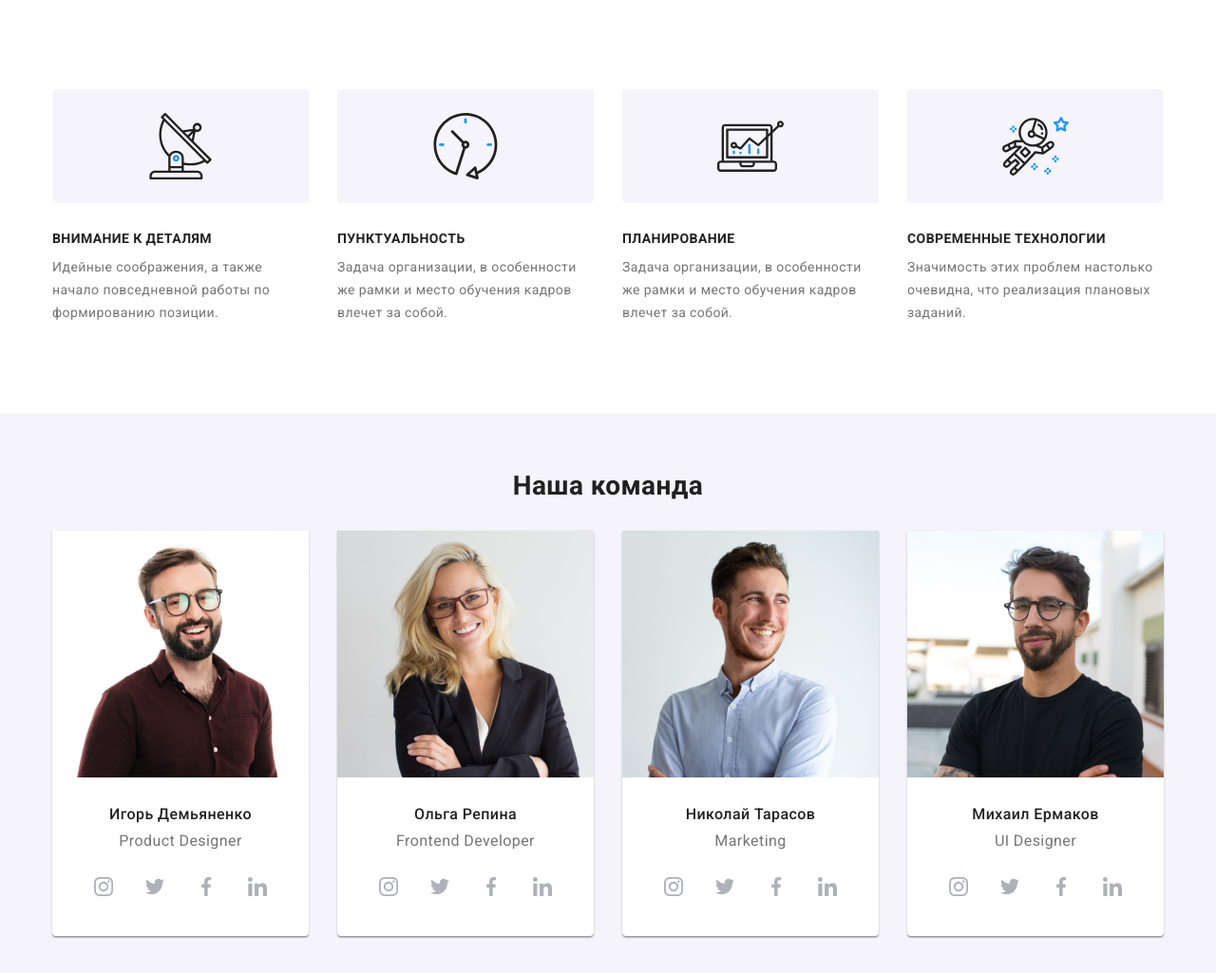
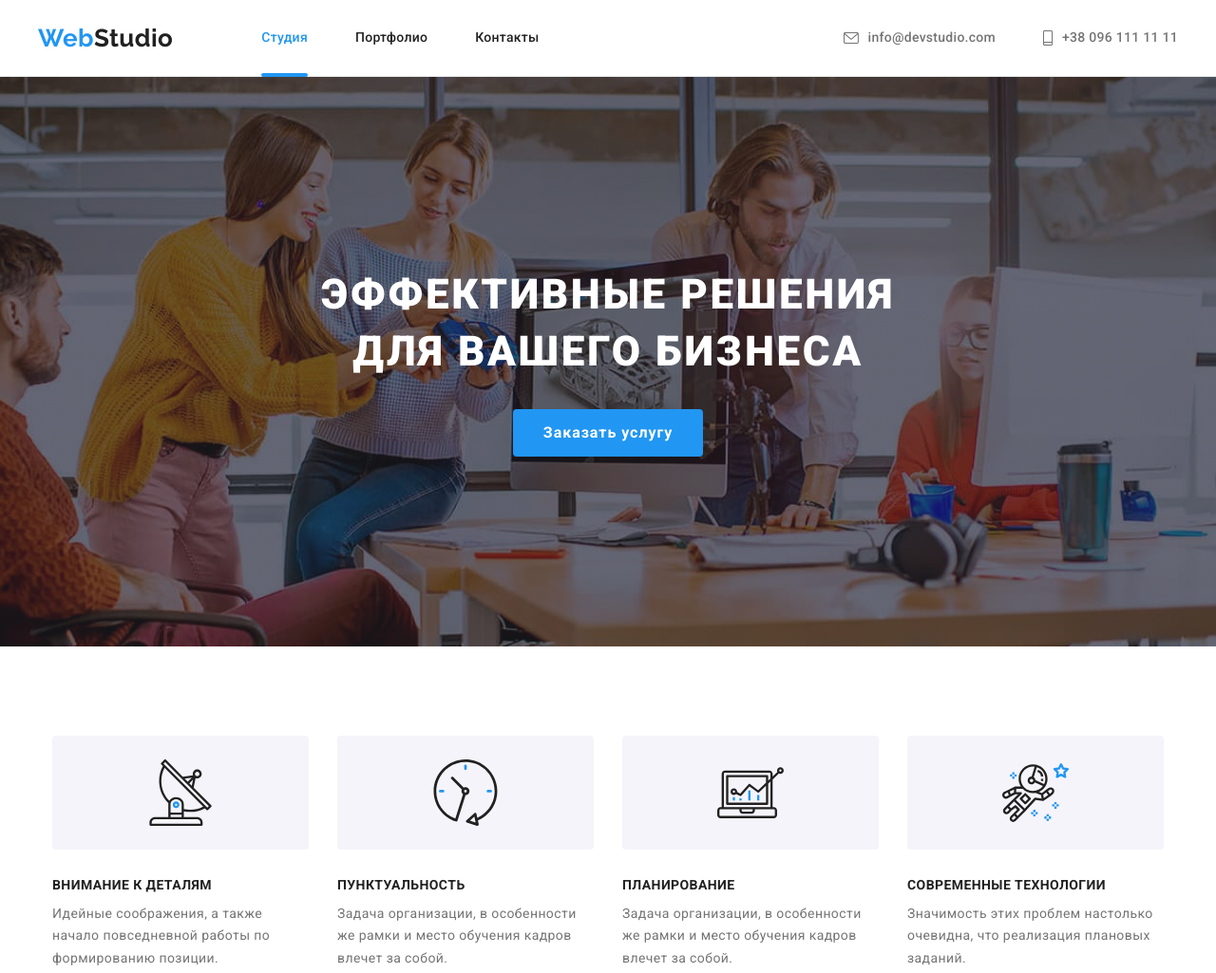
Before and after one commit to santr1901/goit-markup-hw-08, a plain HTML site: page index.html in a window 1280 px wide. Shown: the top 1025 px of the page at 95% size. Drawn offline with nearby package versions, Linux system fonts and the light colour scheme.

Commit message:
half header

```diff
--- a/index.html
+++ b/index.html
@@ -16,7 +16,7 @@
     <link rel="stylesheet" href="./css/main.min.css">
   </head>
   <body>
-    <!-- <header class="header">
+    <header class="header">
       <div class="container header__container">
       <a class="link logo" href="index.html">Web<span class="logo__header">Studio</span></a>
 
@@ -49,15 +49,15 @@
 
       </ul>
     </div>
-    </header> -->
+    </header>
     <main class="main">
-      <!-- <section class="service">
+      <section class="service">
         <div class="container service__items">
         <h1 class="service-title">ЭФФЕКТИВНЫЕ РЕШЕНИЯ ДЛЯ ВАШЕГО БИЗНЕСА</h1>
           <button class="service-btn" type="button" data-modal-open>Заказать услугу</button>
 
         </div>
-      </section> -->
+      </section>
 
       <section class="advantage section">
         <div class="container">
@@ -124,7 +124,7 @@
         </ul>
       </div>
       </section>
-      <!-- <section class="work">
+      <section class="work">
         <div class="container work-items">
         <h2 class="main-title">Чем мы занимаемся</h2>
         <ul class="list work-list">
@@ -142,7 +142,7 @@
           </li>
         </ul>
         </div>
-      </section> -->
+      </section>
       <section class="team section">
         <div class="container team-items">
         <h2 class="main-title">Наша команда</h2>
--- a/sass/components/_logo.scss
+++ b/sass/components/_logo.scss
@@ -1,10 +1,14 @@
 .logo{
     font-family: 'Raleway', sans-serif;
     font-weight: 700;
-    font-size: 26px;
-    line-height: 1.19;
+    font-size: 24px;
+    line-height: 1.16;
     color: var(--accent-color);
     display: flex;
+    @media screen and (min-width: 1200px) {
+      font-size: 26px;
+    line-height: 1.19;
+    }
     }
 
     .logo__header {
--- a/sass/layout/_header.scss
+++ b/sass/layout/_header.scss
@@ -1,10 +1,21 @@
 .header{
+
     border-bottom: 1px solid var(--header-line-color);
   }
 
   .header__container {
+    padding: 16px 0 16px 15px;
+
+    @media screen and (min-width: 768px) {
+      padding: 0px 15px 0px 15px;
       display: flex;
       align-items: center;
+    }
+
+    @media screen and (min-width: 1200px) {
+      padding: 0;
+    }
+
   }
 
 
@@ -17,7 +28,19 @@
   }
 
   .header__nav {
+    display: none;
+    @media screen and (min-width: 768px) and (max-width: 1199px) {
+      display: flex;
+      padding-top: 32px;
+      padding-bottom: 32px;
+      margin-left: 88px;
+      margin-right: 84px;
+    }
+    @media screen and (min-width: 1200px) {
+      display: flex;
       margin-left: 93px;
+    }
+
   }
 
   .header__nav-list {
@@ -26,20 +49,28 @@
   }
 
   .header__link{
+    @media screen and (min-width: 768px) {
+    font-size: 12px;
     font-weight: 500;
     line-height: 1.14;
     letter-spacing: 0.02em;
-  padding-top: 32px;
-  padding-bottom: 32px;
     display: block;
     display: flex;
     align-items: center;
     position: relative;
+    }
+    @media screen and (min-width: 1200px) {
+      font-size: inherit;
+      padding-top: 32px;
+      padding-bottom: 32px;
+    }
+
   transition: color var(--transition-time) var(--transition-function);
 
   &:hover, &:focus {
     color: var(--accent-color);
   }
+
   }
 
   .header__contack-icon {
@@ -48,6 +79,7 @@
   }
   .current
   {
+    @media screen and (min-width: 768px) {
       color: var(--accent-color);
       &::after {
         content: '';
@@ -56,18 +88,40 @@
         height: 4px;
         background-color: var(--accent-color);
         position:absolute;
-      bottom: -1px;
+        bottom: -32px;
         left: 0;
         border-radius: 2px;
     }
   }
 
+    @media screen and (min-width: 1200px) {
+    &::after {
+      bottom: -1px;
+    }
+    }
+
+  }
+
 
   .header__contacts {
+    display: none;
+
+    @media screen and (min-width: 768px) and (max-width:1199px){
+      display: flex;
+      flex-direction: column;
+
+      }
+
+    @media screen and (min-width: 1200px){
     display: flex;
     margin-left: auto;
     }
 
+  }
+
   .header__contact-item:not(:last-child) {
+    @media screen and (min-width: 1200px) {
       margin-right: 50px;
     }
+
+  }
--- a/sass/layout/_service.scss
+++ b/sass/layout/_service.scss
@@ -1,4 +1,6 @@
 .service {
+    width: 100%;
+    height: 100%;
     background-color: var(--bkground-color-one);
     background-image: linear-gradient(
       var(--gradient-service),
@@ -18,13 +20,20 @@
   }
 
   .service-title {
+    font-style: normal;
     font-weight: 900;
-  font-size: 44px;
-  line-height: 1.36;
+    font-size: 26px;
+    line-height: 1.62;
     text-align: center;
     letter-spacing: 0.06em;
     text-transform: uppercase;
     color: var(--third-color);
+    max-width: 360px;
     margin-bottom: 30px;
+
+  @media screen and (min-width: 1200px) {
+    font-size: 44px;
+    line-height: 1.36;
     max-width: 696px;
   }
+  }
--- a/sass/layout/_work.scss
+++ b/sass/layout/_work.scss
@@ -1,30 +1,34 @@
 .work {
-
+  display: none;
+  @media screen and (min-width: 1200px) {
+    display: flex;
     padding-bottom: 94px;
-
+    }
   }
 
   .work-list {
-
+      @media screen and (min-width: 1200px) {
          display: flex;
         flex-wrap: wrap;
         margin-left: -30px;
         margin-top: -30px;
+      }
 
     }
 
 
   .work-item {
-
+    @media screen and (min-width: 1200px) {
       margin-left: 30px;
       margin-top: 30px;
       flex-basis: calc(100%/3 - 30px);
       position: relative;
+    }
 
   }
 
   .work-name {
-
+    @media screen and (min-width: 1200px) {
       background-color: var(--work-name-bg);
       position: absolute;
       width: 100%;
@@ -35,8 +39,13 @@
       align-items: center;
     }
 
+  }
+
   .work-name-txt {
+    @media screen and (min-width: 1200px) {
       font-weight: bold;
       text-transform: uppercase;
       color: var(--third-color);
     }
+
+  }
```
Also changed, not shown: css/main.css, css/main.min.css, 2 other files. Lines whose indentation alone changed are shown as unchanged.
